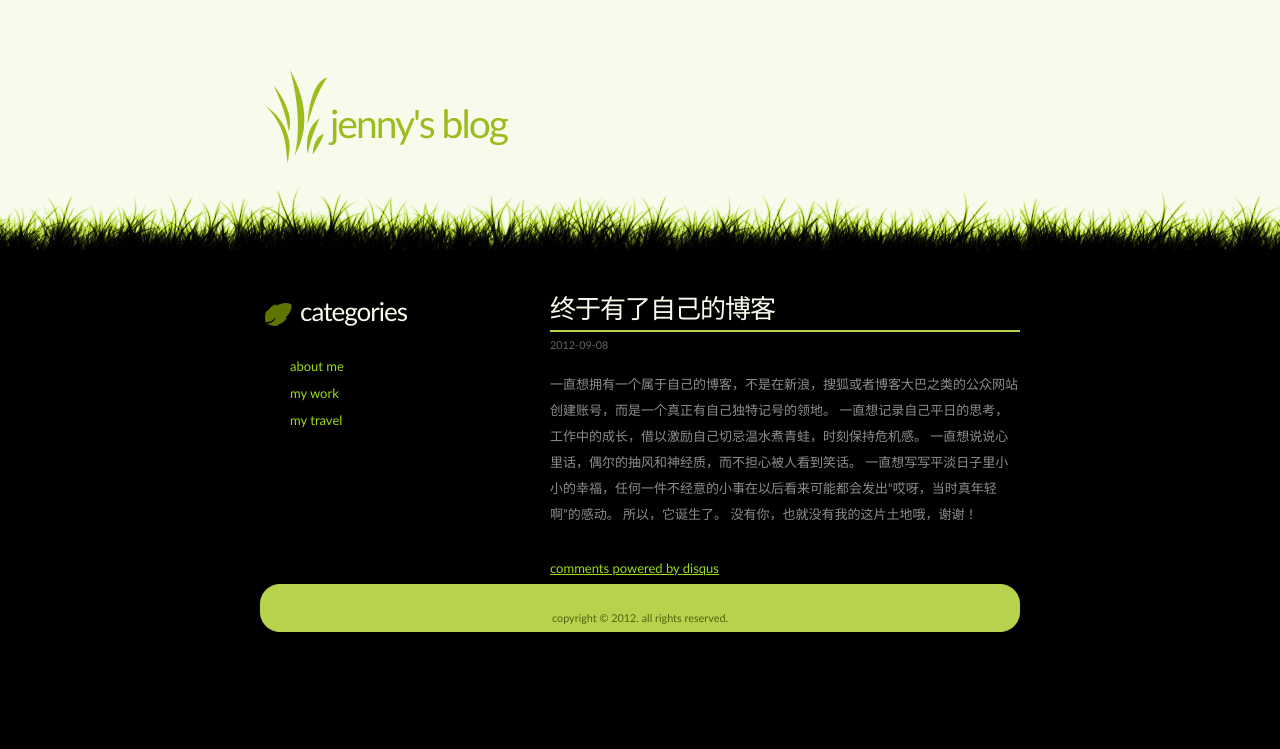
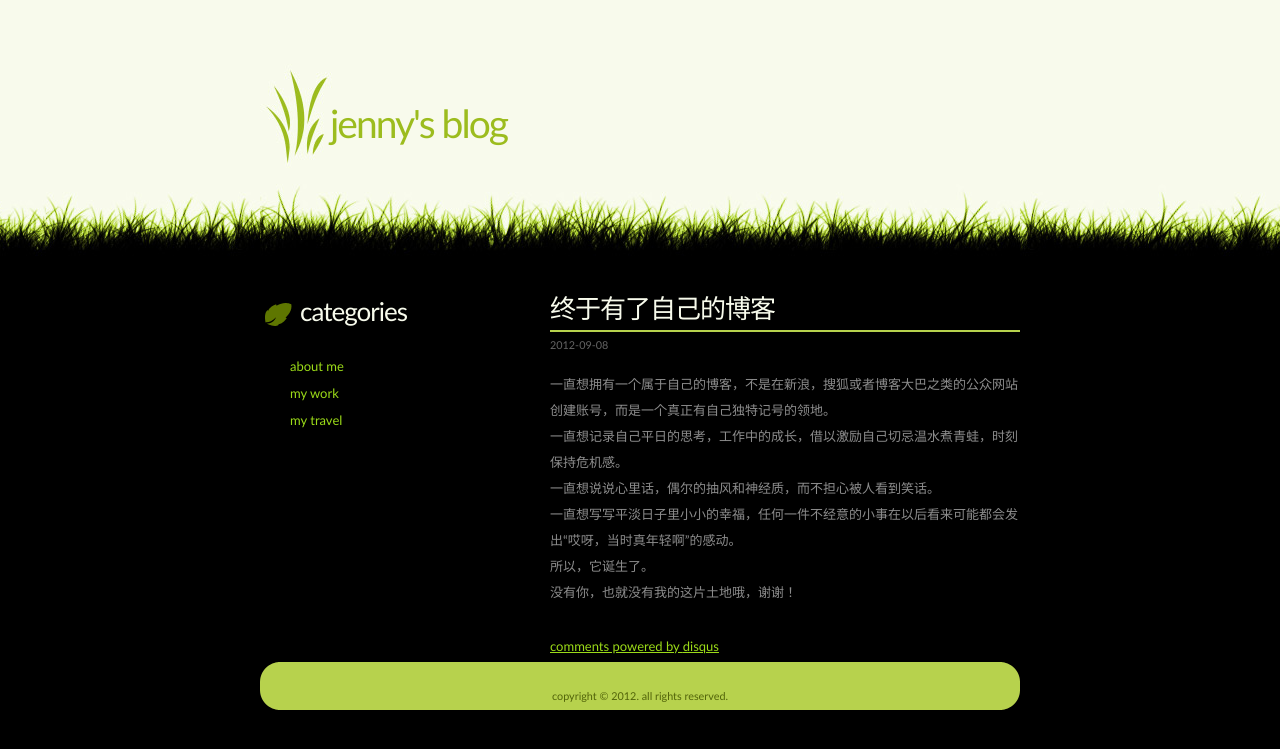
Before and after one commit to jennybrave/jennybrave.github.com, a Jekyll site: the page built from me/_posts/2012-09-08-first-blog.md, in a window 1280 px wide. Shown: the top 749 px of the page. Built offline with Jekyll 4.4.1, drawn with Linux system fonts in a browser that asks for light colours; Markdown is read by kramdown in place of the engine named in the settings; comment, search, counter and statistics services are not loaded.

Commit message:
<br/>text

```diff
--- a/me/_posts/2012-09-08-first-blog.md
+++ b/me/_posts/2012-09-08-first-blog.md
@@ -3,9 +3,8 @@ layout: post
 title: 终于有了自己的博客
 category: me
 ---
-一直想拥有一个属于自己的博客，不是在新浪，搜狐或者博客大巴之类的公众网站创建账号，而是一个真正有自己独特记号的领地。
-一直想记录自己平日的思考，工作中的成长，借以激励自己切忌温水煮青蛙，时刻保持危机感。
-一直想说说心里话，偶尔的抽风和神经质，而不担心被人看到笑话。
-一直想写写平淡日子里小小的幸福，任何一件不经意的小事在以后看来可能都会发出“哎呀，当时真年轻啊”的感动。
-所以，它诞生了。
-没有你，也就没有我的这片土地哦，谢谢！
+<p>
+一直想拥有一个属于自己的博客，不是在新浪，搜狐或者博客大巴之类的公众网站创建账号，而是一个真正有自己独特记号的领地。<br/>一直想记录自己平日的思考，工作中的成长，借以激励自己切忌温水煮青蛙，时刻保持危机感。<br/>一直想说说心里话，偶尔的抽风和神经质，而不担心被人看到笑话。<br/>一直想写写平淡日子里小小的幸福，任何一件不经意的小事在以后看来可能都会发出“哎呀，当时真年轻啊”的感动。<br/>
+所以，它诞生了。<br/>
+没有你，也就没有我的这片土地哦，谢谢！<br/>
+</p>
```
